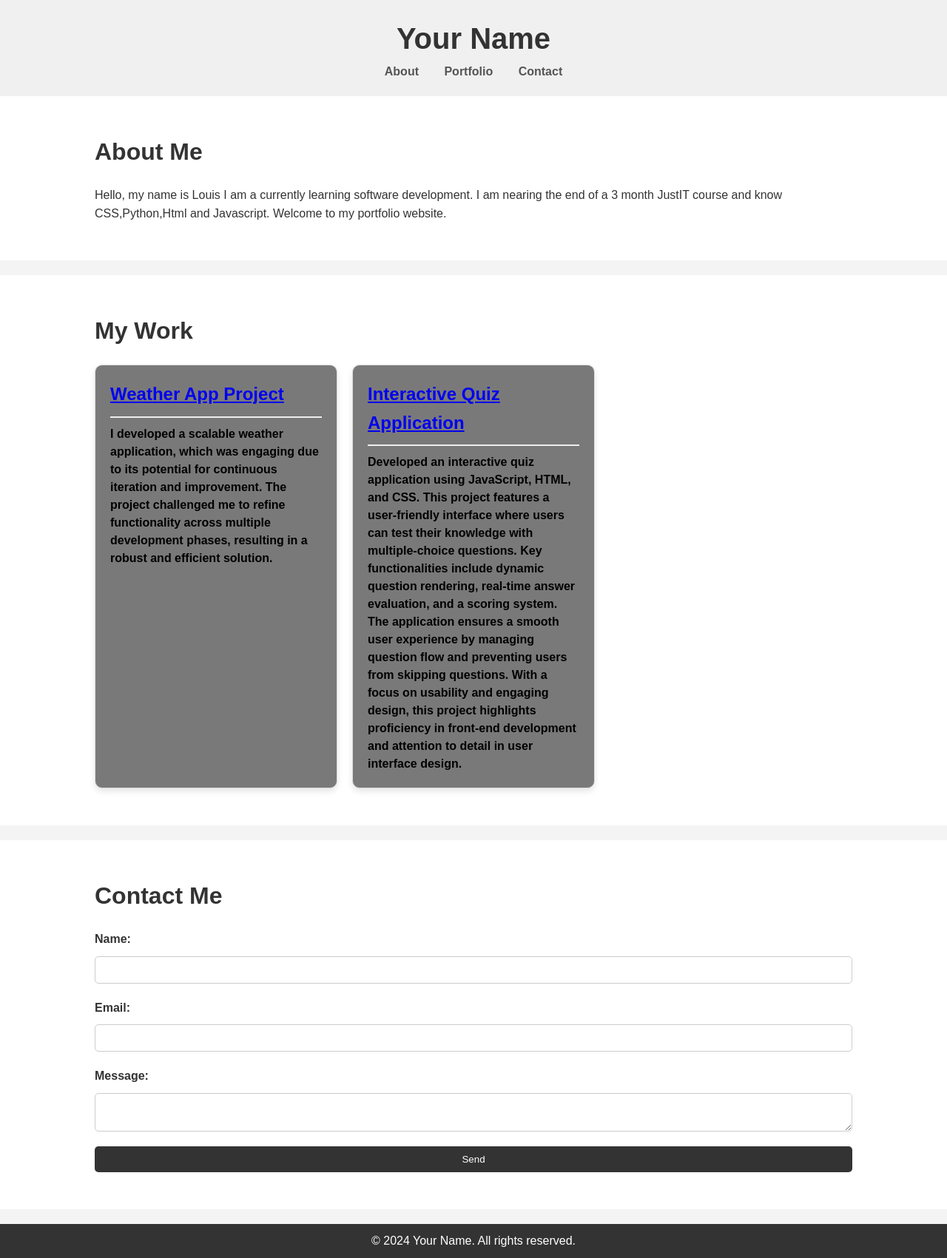
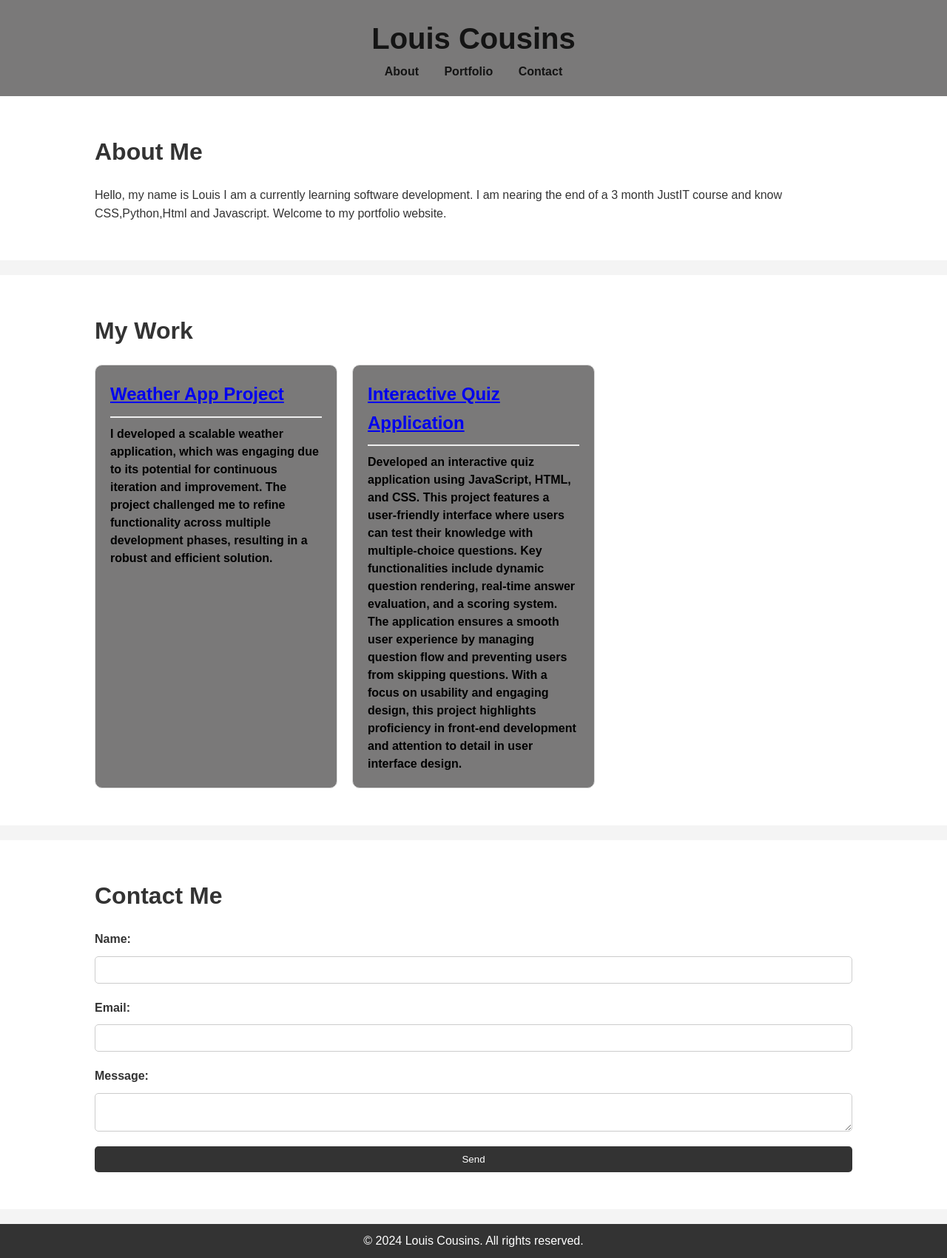
Before and after one commit to Louis-Cousins/Portfolio_webpage, a plain HTML site: page index.html in a window 1280 px wide. Shown: the whole page at 74% size. Drawn offline with Linux system fonts and the light colour scheme; a script that the page names is missing.

Commit message:
Changed header and Nav bar text colour.

```diff
--- a/index.html
+++ b/index.html
@@ -10,7 +10,7 @@
 <body>
     <header>
         <div class="container">
-            <h1>Your Name</h1>
+            <h1>Louis Cousins</h1>
             <nav>
                 <ul>
                     <li><a href="#about">About</a></li>
@@ -40,7 +40,6 @@
                     <h3><a href ="https://louis-cousins.github.io/JavaScript_Quiz/"target="_blank">Interactive Quiz Application</a> </a></h3>
                     <p>Developed an interactive quiz application using JavaScript, HTML, and CSS. This project features a user-friendly interface where users can test their knowledge with multiple-choice questions. Key functionalities include dynamic question rendering, real-time answer evaluation, and a scoring system. The application ensures a smooth user experience by managing question flow and preventing users from skipping questions. With a focus on usability and engaging design, this project highlights proficiency in front-end development and attention to detail in user interface design.</p>
                 </div>
-                <!-- Add more projects as needed -->
             </div>
         </div>
     </section>
@@ -65,7 +64,7 @@
 
     <footer>
         <div class="container">
-            <p>&copy; 2024 Your Name. All rights reserved.</p>
+            <p>&copy; 2024 Louis Cousins. All rights reserved.</p>
         </div>
     </footer>
 
--- a/style.css
+++ b/style.css
@@ -15,11 +15,12 @@ header {
     background-color: #f0f0f0;
     padding: 20px 0;
     text-align: center;
+    background-color: #7a7979;
 }
 
 header h1 {
     font-size: 2.5em;
-    color: #333;
+    color: hsl(0, 0%, 8%);
 }
 
 nav ul {
@@ -34,7 +35,7 @@ nav ul li {
 
 nav ul li a {
     text-decoration: none;
-    color: #555;
+    color: hsl(0, 0%, 8%);;
     font-weight: bold;
 }
 
@@ -61,17 +62,15 @@ nav ul li a:hover {
 
 .projects {
     display: grid;
-    grid-template-columns: repeat(auto-fill, minmax(250px, 1fr)); /* Flexible grid columns */
-    gap: 20px; /* Space between grid items */
+    grid-template-columns: repeat(auto-fill, minmax(250px, 1fr));
+    gap: 20px;
 }
 
 .project {
-    background-color: #7a7979; /* Distinct white background */
+    background-color: #7a7979;
     padding: 20px;
-    border-radius: 10px; /* Smoother rounded corners */
-    box-shadow: 0 4px 8px rgba(0, 0, 0, 0.1); /* Soft shadow for box effect */
-    border: 1px solid #ddd; /* Light border for distinction */
-    transition: transform 0.3s ease, box-shadow 0.3s ease; /* Smooth transition effects */
+    border-radius: 10px;
+    border: 1px solid #ddd;
 }
 
 .project h3 {
@@ -79,7 +78,7 @@ nav ul li a:hover {
     color: hsl(0, 0%, 0%);
     font-size: 1.5em;
     font-weight: bolder;
-    border-bottom: 2px solid #eee; /* Underline heading with a subtle border */
+    border-bottom: 2px solid #eee;
     padding-bottom: 10px;
 }
 
@@ -87,16 +86,13 @@ nav ul li a:hover {
     color: hsl(0, 0%, 0%);
     font-size: 1em;
     font-weight: bold;
-    line-height: 1.5; /* Line spacing for readability */
+    line-height: 1.5;
 }
 
-/* Hover effects for a more dynamic feel */
 .project:hover {
-    transform: translateY(-10px); /* Slight upward lift on hover */
-    box-shadow: 0 6px 12px rgba(0, 0, 0, 0.15); /* More pronounced shadow */
+    transform: translateY(-10px);
+    box-shadow: 0 6px 12px rgba(0, 0, 0, 0.15);
 }
-
-
 
 form {
     display: flex;
```
